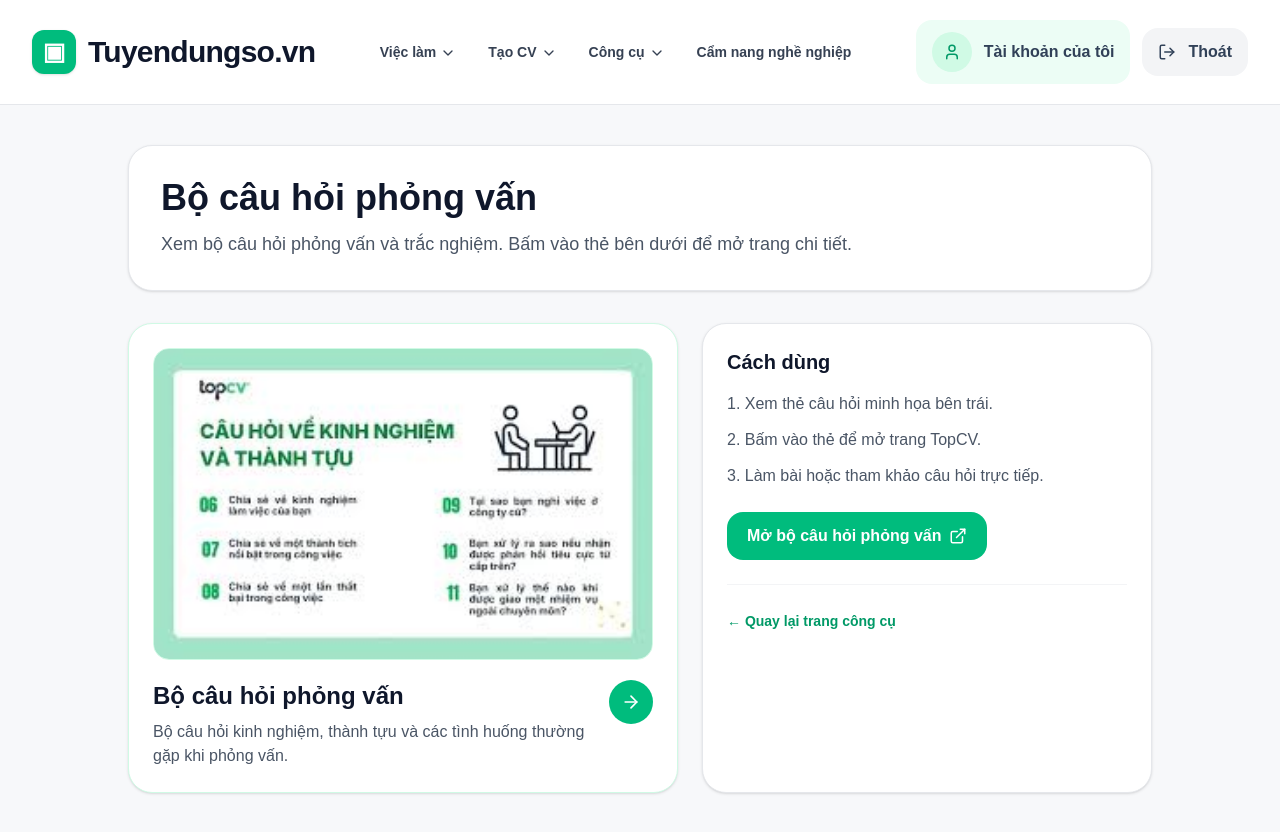
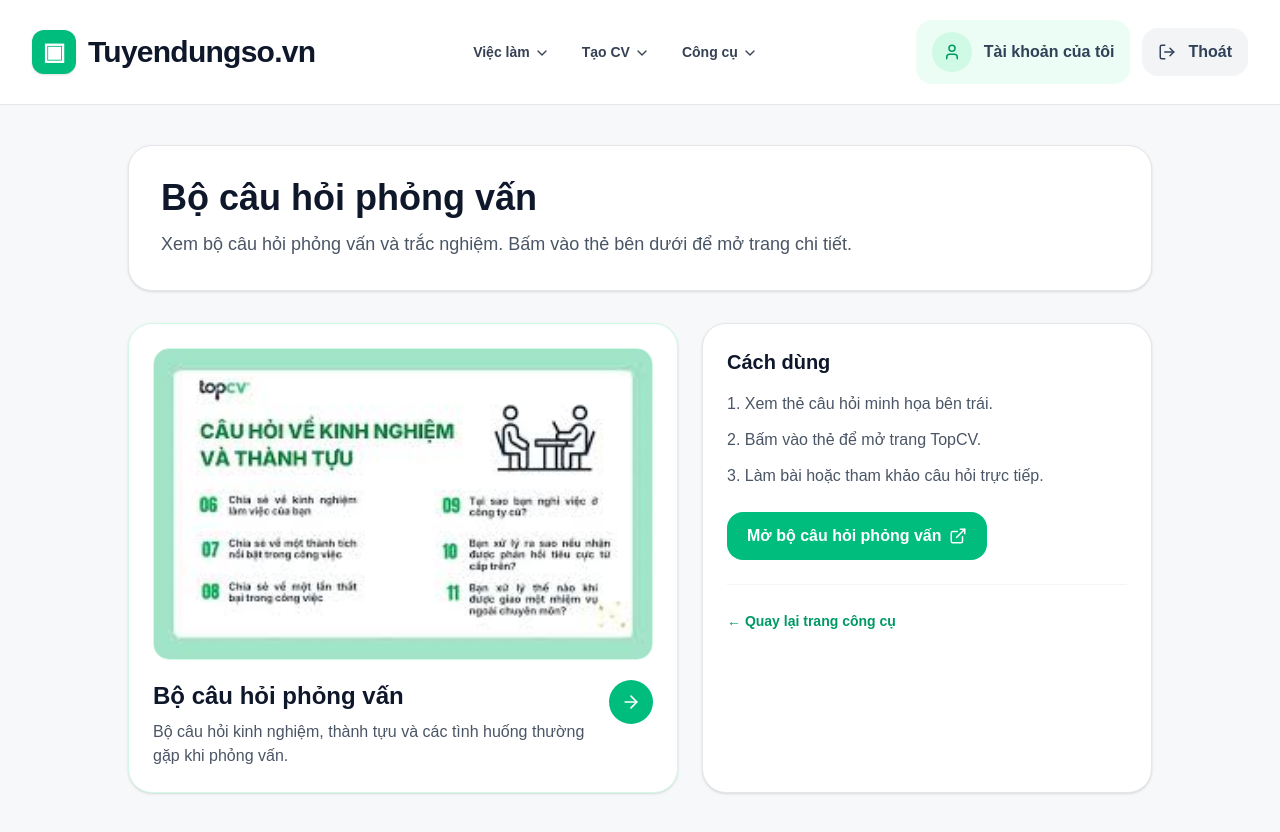
Before and after one commit to huyenthoaixanhco/tuyendungso-frontend, a Next.js app: page /tools/interview-questions in a window 1280 px wide. Built offline with nearby package versions, Linux system fonts and the light colour scheme.

Commit message:
sủa trang 2

```diff
--- a/src/components/CandidateMegaNav.tsx
+++ b/src/components/CandidateMegaNav.tsx
@@ -424,9 +424,6 @@
           )}
         </div>
 
-        <Link href="/career-guide" className="text-gray-700 transition-colors hover:text-emerald-500">
-          Cẩm nang nghề nghiệp
-        </Link>
       </nav>
 
       <div className="flex items-center lg:hidden">
@@ -590,15 +587,7 @@
                 </ul>
               </div>
 
-              <div className="flex flex-col gap-4 border-t border-gray-100 pt-4">
-                <Link
-                  onClick={() => setMobileDrawerOpen(false)}
-                  href="/career-guide"
-                  className="px-2 py-1 font-bold text-gray-700"
-                >
-                  Cẩm nang nghề nghiệp
-                </Link>
-              </div>
+
             </nav>
           </div>
         </div>
```
